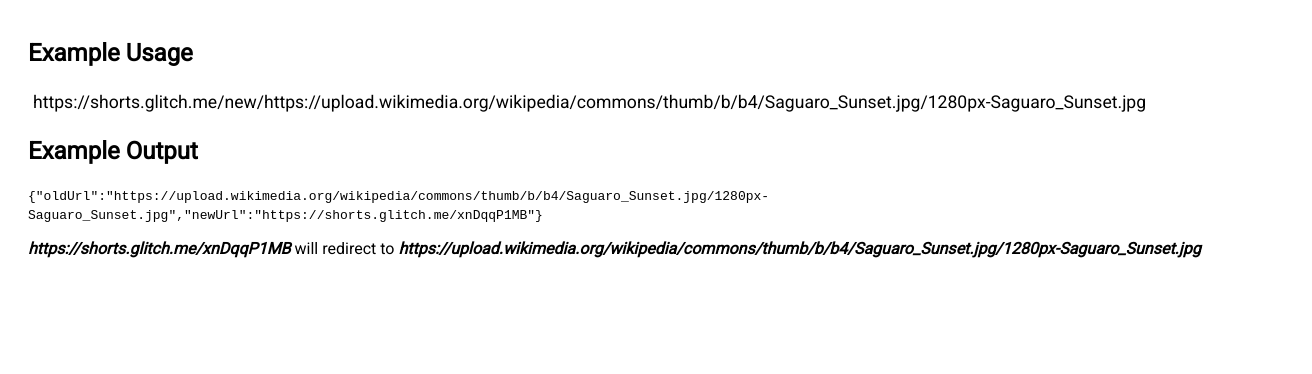
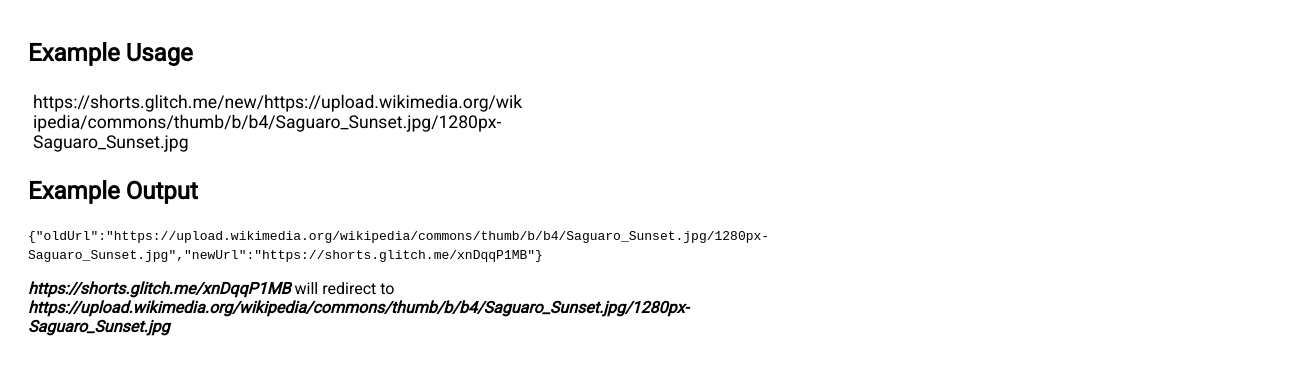
Before and after one commit to beaniehead/url-shortener, a website: page views/index.html in a window 1280 px wide. Shown: the part 90-464 px from the top of the page, 1312 px wide, since content can reach past the window. Drawn offline with Linux system fonts and the light colour scheme.

Commit message:
🍠👖 Checkpoint public/style.css:576250/255 views/index.html:576250/1

```diff
--- a/public/style.css
+++ b/public/style.css
@@ -1,13 +1,15 @@
 .main {
-  max-width:100%;
+  width:100%;
   font-family: 'Roboto', sans-serif;
   display:grid;
-  grid-template-columns:1fr  ;
+  grid-template-columns:1fr;
   grid-template-rows:1fr 5fr;
   padding:20px;
 }
 
-.content {}
+.content {
+  width:500px;
+  }
 
 .url {
   font-size:1.1em;
--- a/views/index.html
+++ b/views/index.html
@@ -17,6 +17,9 @@
     </h1>
   </div>
   <div class="content">
+<div class="usage">
+
+
     <h2>
       Example Usage
     </h2>
@@ -24,7 +27,7 @@
 
         https://shorts.glitch.me/new/https://upload.wikimedia.org/wikipedia/commons/thumb/b/b4/Saguaro_Sunset.jpg/1280px-Saguaro_Sunset.jpg
     </p>
-
+    </div>
     <h2>
       Example Output
     </h2>
```
